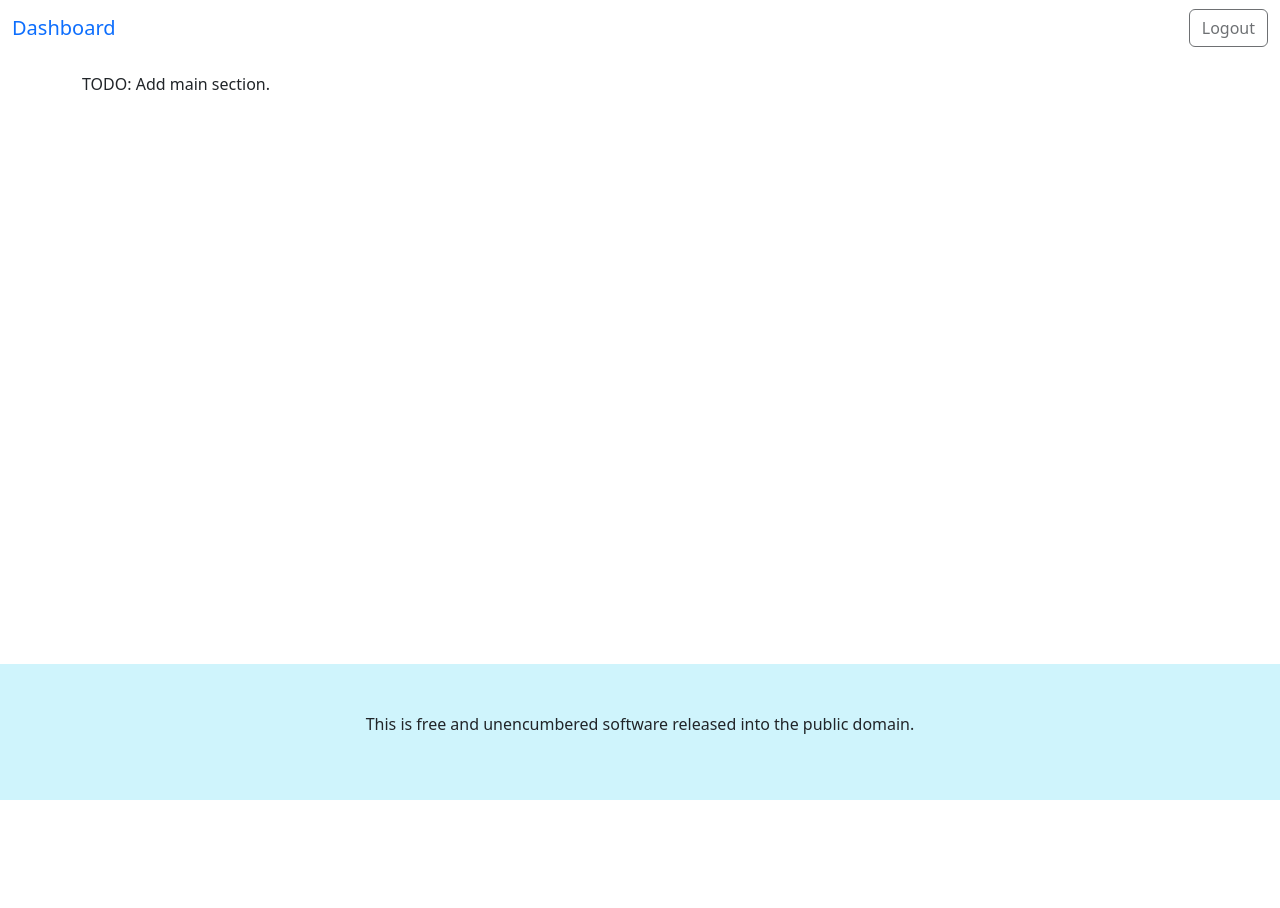
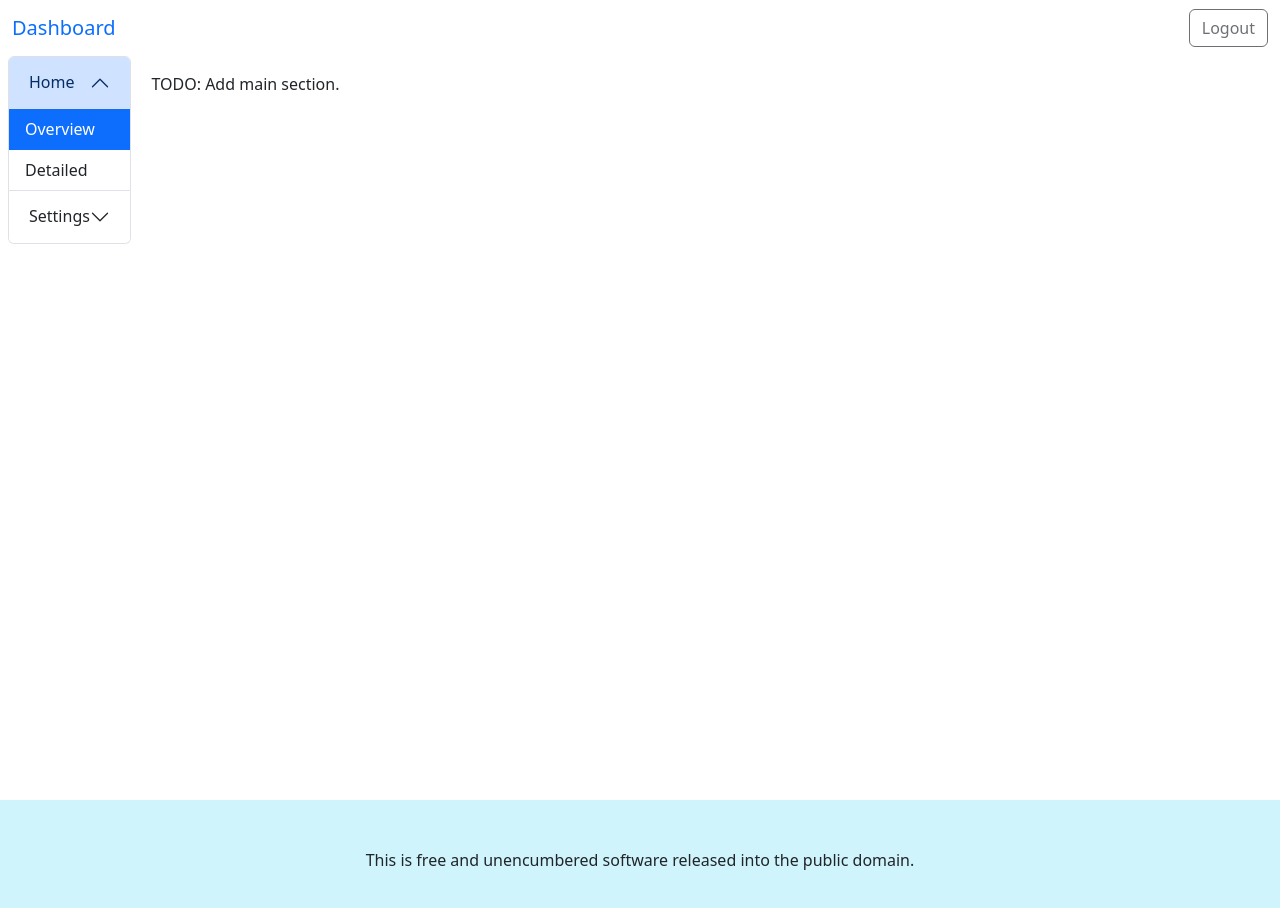
Before and after one commit to alizarazot/2025-II-AOS, a React (Vite) app: page / in a window 1280 px wide. Shown: the top 908 px of the page. Before the commit the page ends 800 px from the top, so only its background shows below. Built offline with nearby package versions, Linux system fonts and the light colour scheme.

Commit message:
Add basic menu

```diff
--- a/src/page/dashboard/dashboard.jsx
+++ b/src/page/dashboard/dashboard.jsx
@@ -1,8 +1,11 @@
 import { Link } from "react-router";
+
+import { DashboardMenu } from "./menu";
 
 export function Dashboard() {
   return (
     <>
+      <div className="min-vh-100">
         <nav className="navbar navbar-expand-sm">
           <div className="container-fluid">
             <Link className="navbar-brand text-primary" to="/">
@@ -18,9 +21,15 @@ export function Dashboard() {
           </div>
         </nav>
 
+        <div className="d-flex align-self-stretch">
+          <div className="px-2">
+            <DashboardMenu className></DashboardMenu>
+          </div>
           <div className="container my-3">TODO: Add main section.</div>
+        </div>
+      </div>
 
-      <footer class="container-fluid py-5 bg-info-subtle text-center fixed-bottom">
+      <footer className="container-fluid py-5 bg-info-subtle text-center">
         <p>
           This is free and unencumbered software released into the public
           domain.
--- /dev/null
+++ b/src/page/dashboard/menu.jsx
@@ -0,0 +1,52 @@
+export function DashboardMenu() {
+  return (
+    <>
+      <div id="dashboard-menu" className="accordion">
+        <div className="accordion-item">
+          <h2 className="accordion-header">
+            <button
+              className="accordion-button"
+              aria-expanded="true"
+              data-bs-toggle="collapse"
+              data-bs-target="#collapse-home-items"
+            >
+              Home
+            </button>
+          </h2>
+          <div
+            id="collapse-home-items"
+            className="accordion-collapse collapse show overflow-hidden"
+            data-bs-parent="#dashboard-menu"
+          >
+            <ul className="list-group list-group-flush">
+              <li className="list-group-item active"> Overview </li>
+              <li className="list-group-item"> Detailed </li>
+            </ul>
+          </div>
+        </div>
+        <div className="accordion-item">
+          <h2 className="accordion-header">
+            <button
+              className="accordion-button collapsed"
+              aria-expanded="false"
+              data-bs-toggle="collapse"
+              data-bs-target="#collapse-settings-items"
+            >
+              Settings
+            </button>
+          </h2>
+          <div
+            id="collapse-settings-items"
+            className="accordion-collapse collapse overflow-hidden"
+            data-bs-parent="#dashboard-menu"
+          >
+            <ul className="list-group list-group-flush">
+              <li className="list-group-item"> Toggle theme </li>
+              <li className="list-group-item"> More settings </li>
+            </ul>
+          </div>
+        </div>
+      </div>
+    </>
+  );
+}
```
Lines whose indentation alone changed are shown as unchanged.
